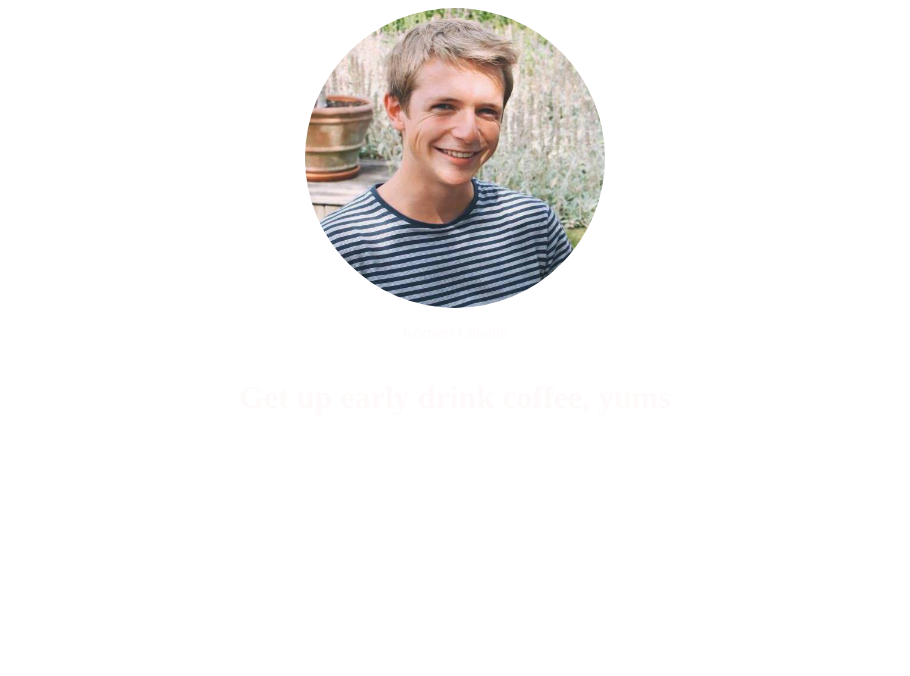
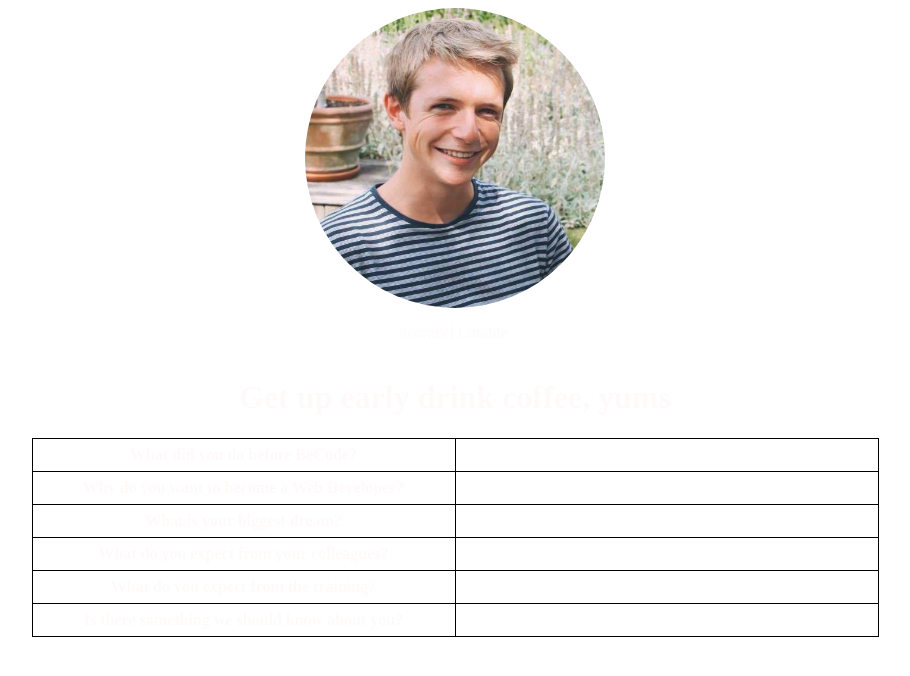
Before and after one commit to KorneelC/learning-markdown, a plain HTML site: page exercises/2.css/index.html in a window 1280 px wide. Shown: the whole page, without its empty margins (193-1103 px from the left). Drawn offline with Linux system fonts and the light colour scheme; files whose address does not match are found by name.

Commit message:
aanpassing

```diff
--- a/exercises/2.css/index.html
+++ b/exercises/2.css/index.html
@@ -21,14 +21,30 @@
     </div>
 <table>
   <tbody>
-    <ol class="flexbox2">
-      <li class="flex-item">What did you do before BeCode?</li>
-      <li class="flex-item">Why do you want to become a Web Developer?</li>
-      <li class="flex-item">What is your biggest dream?</li>
-      <li class="flex-item">What do you expect from your colleagues?</li>
-      <li class="flex-item">What do you expect from the training?</li>
-      <li class="flex-item">Is there something we should know about you?</li>
-  </ol>
+    <tr>
+      <th class="flex-item">What did you do before BeCode?</th>
+      <th class="flex-item"></th>
+    </tr>
+    <tr>
+      <th class="flex-item">Why do you want to become a Web Developer?</th>
+      <th class="flex-item"></th>
+    </tr>
+       <th class="flex-item">What is your biggest dream?</th>
+       <th class="flex-item"></th>
+    </tr>
+    <tr>
+      <th class="flex-item">What do you expect from your colleagues?</th>
+      <th class="item"></th>
+    </tr>
+    <tr>
+      <th class="flex-item">What do you expect from the training?</th>
+      <th class="flex-item"></th>
+    </tr>
+     <tr>
+       <th class="flex-item">Is there something we should know about you?</th>
+       <th class="flex-item"></th>
+    </tr>
+
   </tbody>
 
 </table>
--- a/exercises/2.css/style.css
+++ b/exercises/2.css/style.css
@@ -78,6 +78,7 @@ th, td {
   text-align: left;
   border-spacing: 5px;
   word-wrap: break-word;
+
 }
 tr: {
   background-color: #f2f2f2
@@ -86,6 +87,7 @@ tr: {
   width:420px;
   height:30px;
   border-collapse: collapse;
+  color:#FFFAFA;
 }
 table:nth-child(even) {
   border-collapse: collapse;
```
